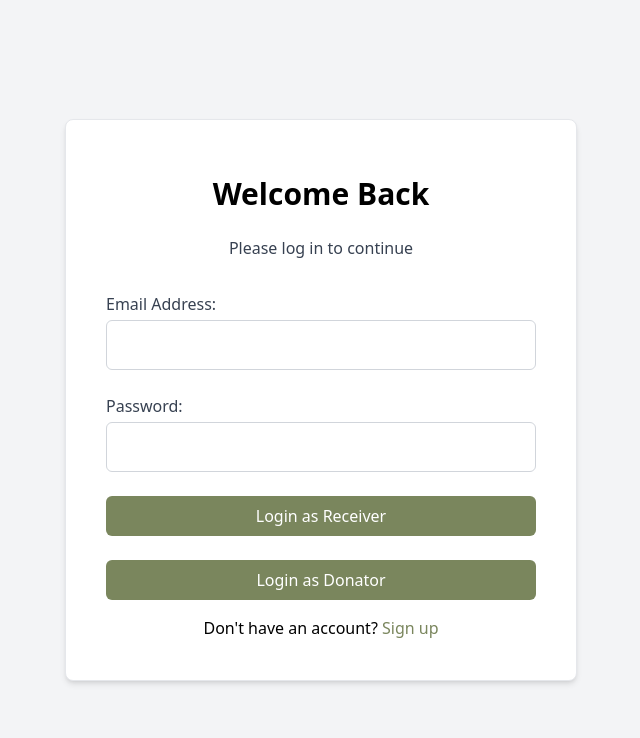
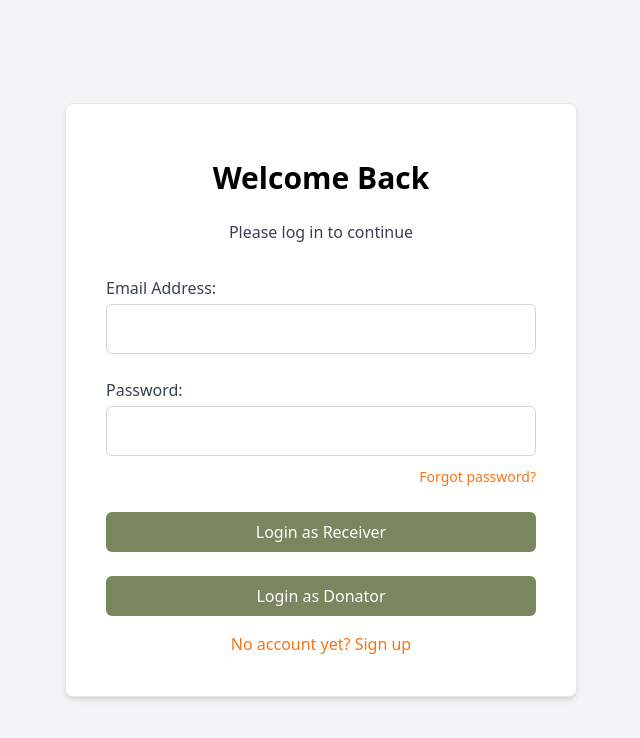
Before and after one commit to kyladawon/sharehi, a React (Create React App) app in the folder my-app/: page /login in a window 1280 px wide. Shown: the top 738 px of the page, without its empty margins (319-959 px from the left). Built offline with nearby package versions, Linux system fonts and the light colour scheme.

Commit message:
naviagtion added to the pages

```diff
--- a/my-app/src/components/Footer.js
+++ b/my-app/src/components/Footer.js
@@ -7,8 +7,8 @@ const Footer = () => {
       <div className="flex flex-col items-center justify-center space-y-4">
         <div className="flex justify-between items-center w-full max-w-screen-lg px-10">
           <nav className="flex space-x-6">
-            <a href="#" className="hover:underline">Home</a>
-            <a href="#" className="hover:underline">Search</a>
+            <a href="/" className="hover:underline">Home</a>
+            <a href="/search" className="hover:underline">Search</a>
             <a href="#" className="hover:underline">Contact me</a>
           </nav>
           <div className="text-[#F5A65B]">Share Hi</div>
@@ -20,7 +20,7 @@ const Footer = () => {
             <a href="https://linkedin.com" className="hover:text-gray-300"><i className="fa-brands fa-linkedin"></i></a>
           </div>
         </div>
-        <div className="text-sm">CompanyName © 202X. All rights reserved.</div>
+        <div className="text-sm">SHAREHI © 2024. All rights reserved.</div>
       </div>
     </footer>
   );
--- a/my-app/src/components/Header.js
+++ b/my-app/src/components/Header.js
@@ -1,10 +1,13 @@
 // components/Header.js
 import React from 'react';
+import { Link } from 'react-router-dom';
 
 const Header = () => {
   return (
     <header className="w-full h-20 flex justify-between items-center text-center px-10 bg-white border-b border-gray-200">
-      <h4 className="text-2xl font-semibold text-gray-700">Share Hi</h4>
+      <h4 className="text-2xl font-semibold text-gray-700">
+        <Link to="/">Share Hi</Link>
+      </h4>
       <form action="/search" method="GET" className="flex items-center w-2/3">
         <i className="fa-solid fa-magnifying-glass absolute ml-3 text-gray-400"></i>
         <input
--- a/my-app/src/pages/EmailSent.js
+++ b/my-app/src/pages/EmailSent.js
@@ -18,7 +18,7 @@ const EmailSent = () => {
             type="submit"
             className="w-full bg-customGreen text-white py-2 rounded-md hover:bg-black transition duration-200"
           >
-            Back to Home
+            <Link to="/">Back to Home</Link>
           </button>
         </form>
       </div>
--- a/my-app/src/pages/Forgotpassword.js
+++ b/my-app/src/pages/Forgotpassword.js
@@ -39,7 +39,7 @@ const Forgotpassword = () => {
             type="submit"
             className="w-full bg-customGreen text-white py-2 rounded-md hover:bg-black transition duration-200"
           >
-            Send Reset Link
+            <Link to="/emailsent">Send Reset Link</Link>
           </button>
         </form>
       </div>
--- a/my-app/src/pages/Login.js
+++ b/my-app/src/pages/Login.js
@@ -46,24 +46,29 @@ const Login = () => {
               required
               className="w-full px-4 py-3 border border-gray-300 rounded-md focus:outline-none focus:border-customGreen"
             />
+            <div className="text-right mt-2">
+              <Link to="/forgotpassword" className="text-sm text-orange-500 hover:underline">
+                Forgot password?
+              </Link>
+            </div>
           </div>
           <button
             type="submit"
             className="w-full bg-customGreen text-white py-2 rounded-md hover:bg-black transition duration-200"
           >
-            Login as Receiver
+            <Link to="/">Login as Receiver</Link>
           </button>
           <button
             type="submit"
             className="w-full bg-customGreen text-white py-2 rounded-md hover:bg-black transition duration-200"
           >
-            Login as Donator
+            <Link to="/search">Login as Donator</Link>
           </button>
         </form>
-        <div className="text-center mt-4">
-          <span>Don't have an account? </span>
-          <Link href="/register">
-            <a className="text-customGreen hover:underline">Sign up</a>
+        <div className="text-center text-orange-500 mt-4">
+          <span>No account yet? </span>
+          <Link to="/register" className="text-orange-500 hover:underline">
+            Sign up
           </Link>
         </div>
       </div>
--- a/my-app/src/pages/Register.js
+++ b/my-app/src/pages/Register.js
@@ -63,19 +63,18 @@ const Register = () => {
             type="submit"
             className="w-full bg-customGreen text-white py-2 rounded-md active:bg-black transition duration-200"
           >
-            Sign Up as Receiver
+            <Link to="/">Sign Up as Receiver</Link>
           </button>
           <button
             type="submit"
             className="w-full bg-customGreen text-white py-2 rounded-md active:bg-black transition duration-200"
           >
-            Sign Up as Donator
+            <Link to="/search">Sign Up as Donator</Link>
           </button>
         </form>
-        <div className="text-center mt-4">
+        <div className="text-center text-orange-500 mt-4">
           <span>Already have an account? </span>
-          <Link href="/login">
-            <a className="text-customGreen hover:underline">Login</a>
+          <Link to="/login"className="text-orange-500 hover:underline">Login
           </Link>
         </div>
       </div>
```
